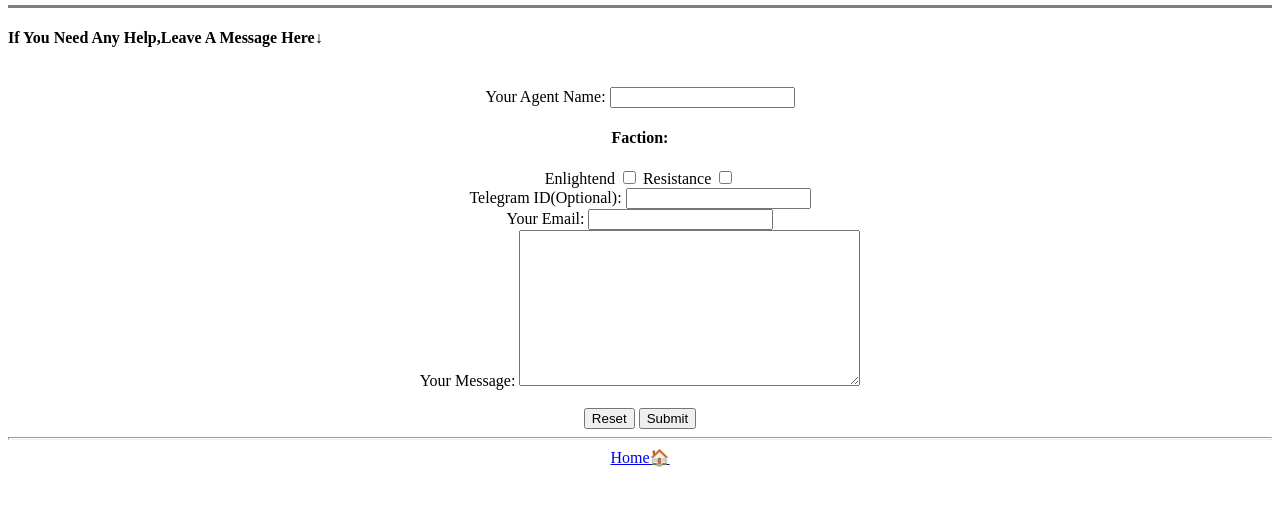
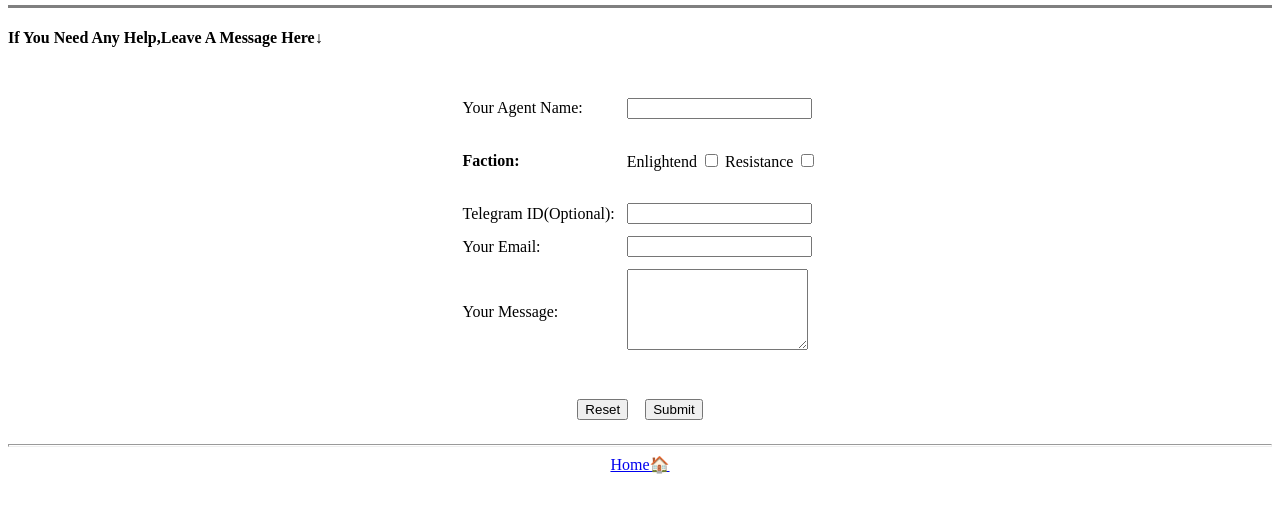
Before and after one commit to asiFROST/Ingress, a plain HTML site: page contact.html in a window 1280 px wide. Shown: the part 172-684 px from the top of the page. Drawn offline with Linux system fonts and the light colour scheme.

Commit message:
Updated contact.html

```diff
--- a/contact.html
+++ b/contact.html
@@ -24,22 +24,40 @@
     <br>
     <center>
         <form action="mailto:aidenfrost0941@gmail.com" method="post" enctype="text/plain">
-            <label>Your Agent Name:</label>
-            <input type="text" name="Agent Name:" id=""><br>
-            <h4>Faction:</h4>
-            <label>Enlightend</label>
-            <input type="checkbox" name="Enlightend">
-            <label>Resistance</label>
-            <input type="checkbox" name="Resistance"><br>
-            <label>Telegram ID(Optional):</label>
-            <input type="text" name="Telegram ID:" id=""><br>
-            <label>Your Email:</label>
-            <input type="email" name="Email:"><br>
-            <label>Your Message:</label>
-            <textarea name="Message" id="" cols="40" rows="10"></textarea><br><br>
-            <input type="reset" name="" id="">
-            <input type="submit" name="" id="">
-        </form>
+            <table cellspacing="10">
+                <tr>
+                    <td><label>Your Agent Name:</label></td>
+                    <td><input type="text" name="Agent Name:" id=""></td>
+                </tr>
+                <tr>
+                    <td><h4>Faction:</h4></td>
+                    <td>
+                        <label>Enlightend</label>
+                        <input type="checkbox" name="Enlightend">
+                        <label>Resistance</label>
+                        <input type="checkbox" name="Resistance">
+                    </td>
+                </tr>
+                <tr>
+                    <td><label>Telegram ID(Optional):</label></td>
+                    <td><input type="text" name="Telegram ID:" id=""></td>
+                </tr>
+                <tr>
+                    <td><label>Your Email:</label></td>
+                    <td><input type="email" name="Email:"></td>
+                </tr>
+                <tr>
+                    <td><label>Your Message:</label></td>
+                    <td><textarea name="Message" id="" cols="20" rows="5"></textarea></td>
+                </tr>
+            </table>
+        </form><br>
+        <table cellspacing="15">
+            <tr>
+                <td><input type="reset" name="" id=""></td>
+                <td><input type="submit" name="" id=""></td>
+            </tr>
+        </table>
     </center>
     <hr size="3">
     <center>
```
